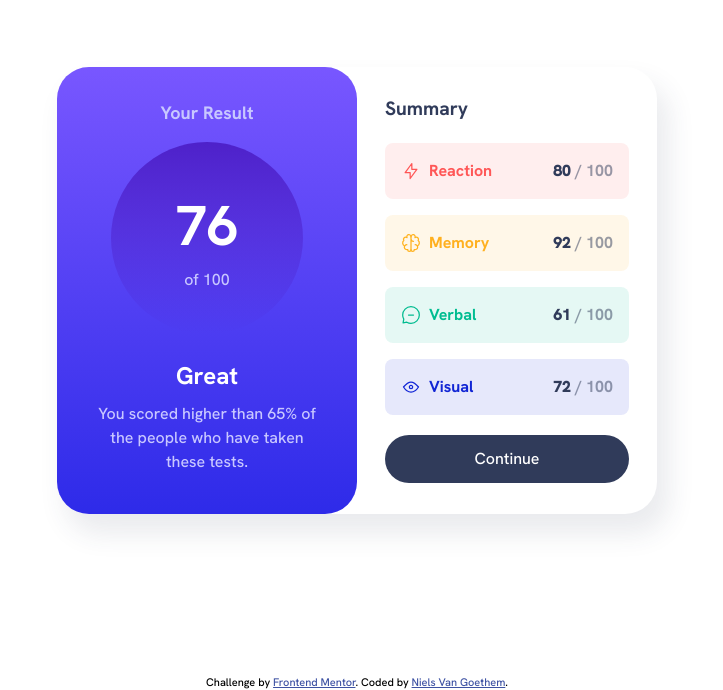
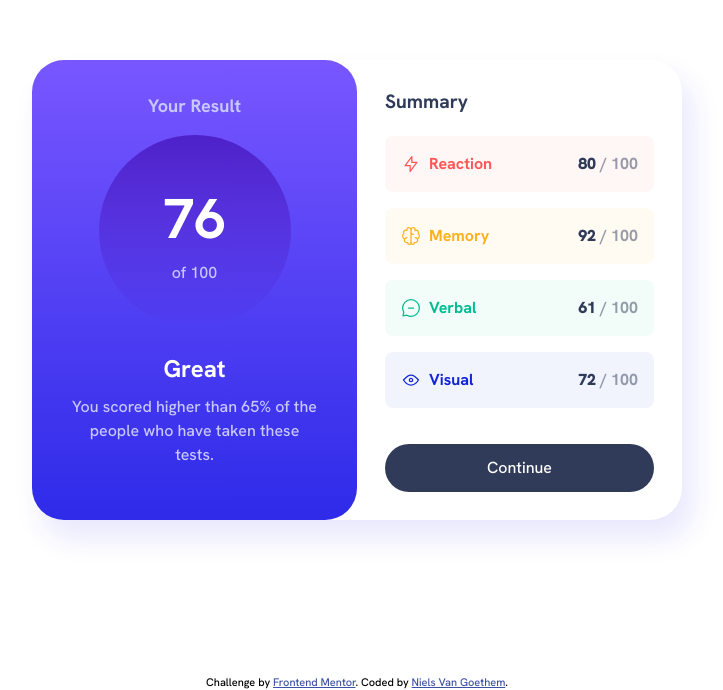
Before and after one commit to NeilVanGotham/results-summary-component-main, a plain HTML site: page index.html in a window 1280 px wide. Shown: the part 110-800 px from the top of the page, without its empty margins (283-1006 px from the left). Drawn offline with Linux system fonts and the light colour scheme; files whose address does not match are found by name.

Commit message:
fix stuff

```diff
--- a/assets/css/style.css
+++ b/assets/css/style.css
@@ -41,8 +41,10 @@
   --clr-neutral-900: hsl(var(--clr-hsl-neutral-900), 1);
 
   /* Gradients */
-  --clr-primary-background1: hsl(252, 100%, 67%);
-  --clr-primary-background2: hsl(241, 81%, 54%);
+  --clr-primary-hsl-background1: 252, 100%, 67%;
+  --clr-primary-hsl-background2: 241, 81%, 54%;
+  --clr-primary-background1: hsl(var(--clr-primary-hsl-background1), 1);
+  --clr-primary-background2: hsl(var(--clr-primary-hsl-background2), 1);
   --grd-primary-background: linear-gradient(
     var(--clr-primary-background1),
     var(--clr-primary-background2)
@@ -221,22 +223,22 @@ h2 {
 }
 
 div[data-accent="accent1"] {
-  background-color: hsl(var(--clr-hsl-accent1), 0.1);
+  background-color: hsl(var(--clr-hsl-accent1), 0.05);
   color: var(--clr-accent1);
 }
 
 div[data-accent="accent2"] {
-  background-color: hsl(var(--clr-hsl-accent2), 0.1);
+  background-color: hsl(var(--clr-hsl-accent2), 0.05);
   color: var(--clr-accent2);
 }
 
 div[data-accent="accent3"] {
-  background-color: hsl(var(--clr-hsl-accent3), 0.1);
+  background-color: hsl(var(--clr-hsl-accent3), 0.05);
   color: var(--clr-accent3);
 }
 
 div[data-accent="accent4"] {
-  background-color: hsl(var(--clr-hsl-accent4), 0.1);
+  background-color: hsl(var(--clr-hsl-accent4), 0.05);
   color: var(--clr-accent4);
 }
 
@@ -248,7 +250,8 @@ button {
   color: var(--clr-neutral-100);
   cursor: pointer;
 
-  &:focus-visible, &:hover {
+  &:focus-visible,
+  &:hover {
     background-image: var(--grd-primary-background);
   }
 }
@@ -261,9 +264,9 @@ button {
   }
 
   article {
-    max-width: 600px;
+    max-width: 650px;
     border-radius: 2rem;
-    box-shadow: 10px 18px 27px 2px hsl(var(--clr-hsl-neutral-900), 0.1);
+    box-shadow: 10px 18px 27px 2px hsl(var(--clr-primary-hsl-background2), 0.1);
     display: grid;
     grid-template-columns: 1fr 1fr;
   }
@@ -276,4 +279,9 @@ button {
   .results__score {
     width: 12rem;
   }
+  .summary {
+    & .overview {
+      margin-bottom: 1rem;
+    }
+  }
 }
```
